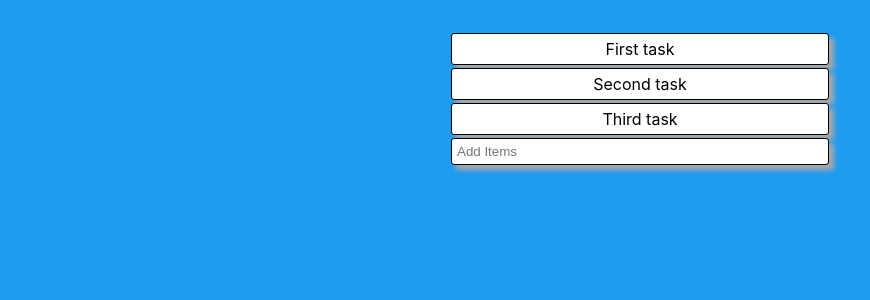
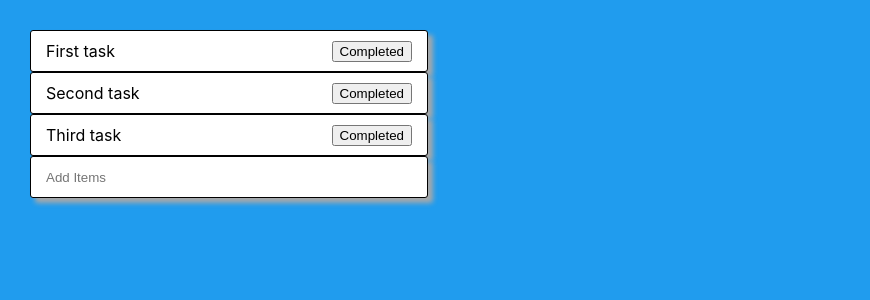
Before and after one commit to Rana-Ankit14/TODO, a React (Create React App) app: page / in a window 1280 px wide. Shown: the top 300 px of the page, without its empty margins (0-870 px from the left). Built offline with nearby package versions, Linux system fonts and the light colour scheme.

Commit message:
Completing Task

```diff
--- a/src/App.css
+++ b/src/App.css
@@ -4,16 +4,16 @@
   height: 100vh;
 }
 
-body{
-  text-align: center;
-}
 
 div.list, input{
-  margin: 3px auto 0 auto;
-  padding: 5px;
+  padding: 10px 15px 10px;
   border: 1px solid black;
   width: 30%;
   background: #ffffff;
   box-shadow: 5px 5px 5px darkgrey;
   border-radius: 3px;
+  height: 20px;
 }
+div.list button{
+  float: right;
+}
--- a/src/Home.js
+++ b/src/Home.js
@@ -20,10 +20,15 @@
     ])
 
     const addTodo = text =>{
+        console.log(text);
         const NewTodos = [...todos,{text}];
         setTodos(NewTodos);
     }
-
+    const completeTodo =(index) =>{
+        const newTodos = [...todos];
+        newTodos[index].isCompleted = true;
+        setTodos(newTodos);
+    };
     return(
         <div>
 
@@ -32,6 +37,7 @@
                     key={index}
                     index={index}
                     todo={todo}
+                    completeTodo={completeTodo}
                 />
             ))}
             <TodoForm  addTodo={addTodo}/>
--- a/src/Todo.js
+++ b/src/Todo.js
@@ -1,10 +1,13 @@
 import React from "react";
 
-export const Todo = (props) =>{
-    return(
+export const Todo = ({todo, index, completeTodo}) => {
+    return (
         <div className="list">
-            {props.todo.text}
-            {console.log(props.index)}
+            <div style={{textDecoration: todo.isCompleted ? 'line-through' : ''}}>
+                {todo.text}
+                    <button onClick={() => {completeTodo(index)}}>Completed</button>
+            </div>
+
         </div>
     )
 }
```
